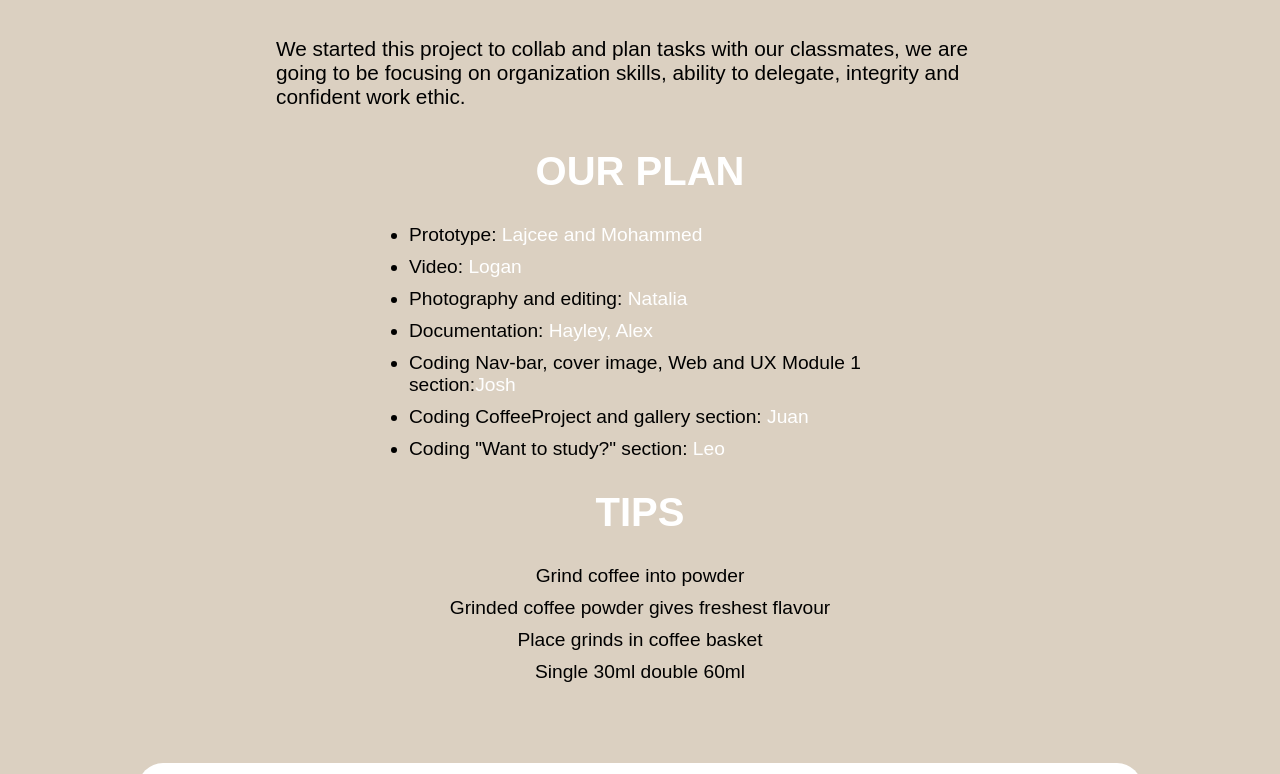
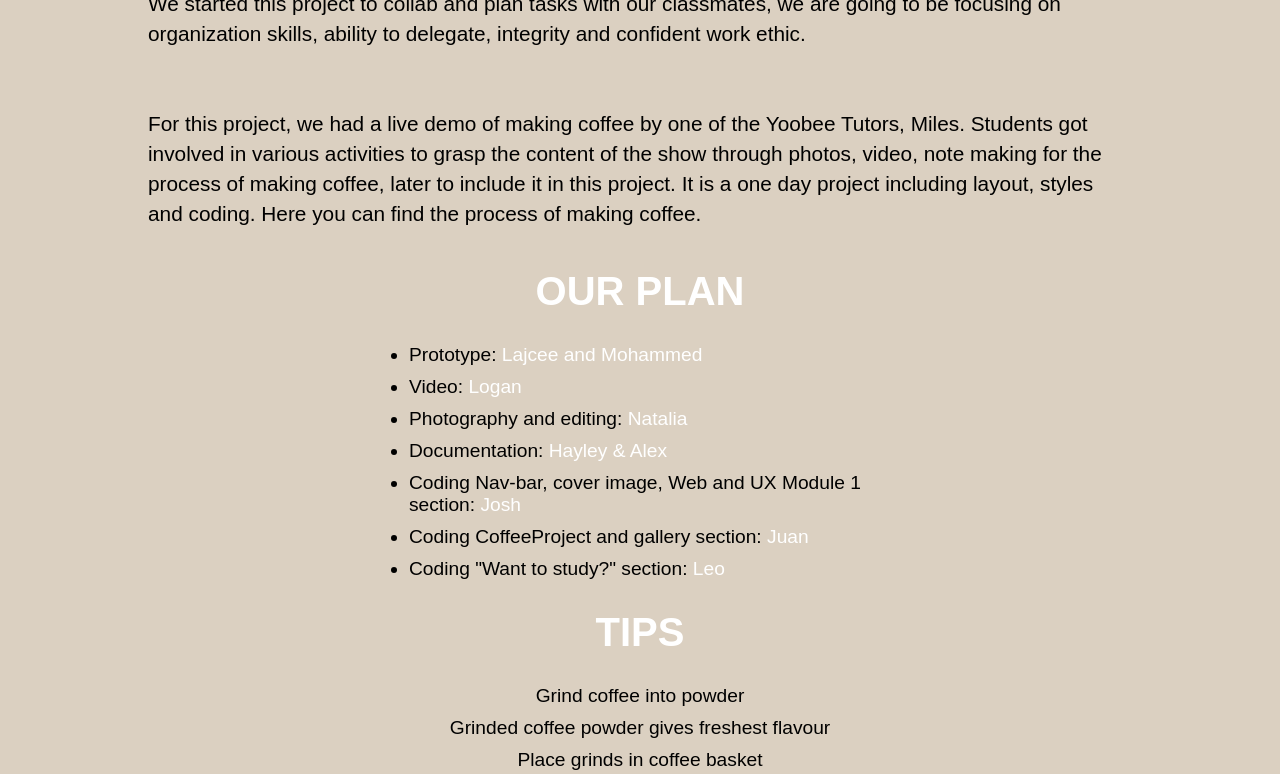
Before and after one commit to 20WDWU07/CoffeeProject, a plain HTML site: page index.html in a window 1280 px wide. Shown: the part 1745-2519 px from the top of the page. Drawn offline with nearby package versions, Linux system fonts and the light colour scheme.

Commit message:
text width adjusted

```diff
--- a/index.html
+++ b/index.html
@@ -27,21 +27,11 @@
 
   <main class="container">
 
-
-
-
-
-
-
-
-
     <!-- *************************************************************** -->
-
 
     <!-- 1. JoshV -->
 
     <!-- *************************************************************** -->
-
 
     <!-- header  -->
     <header class="header">
@@ -70,9 +60,6 @@
     </header>
 
 
-
-
-
     <!-- top navigation overlay-->
 
     <nav class="top-nav">
@@ -86,8 +73,6 @@
         <li class="top-nav-list"><a id="studyLink" class="top-nav-link" href="#study">Want to study?</a></li>
       </ul>
     </nav>
-
-
 
 
             <!-- Home Content-->
@@ -110,7 +95,7 @@
 
         </div>
         <!-- column2 -->
-        <div class="col col-sm-12 col-md-12 col-lg-6">
+        <div class="col col-sm-12 col-md-12 col-lg-6 ">
 
           <p class="home-text">
             In this course we learned more about HTML, CSS and JavaScript techniques. The intention is to implement new features to keep on challenging ourselves as we dive deep
@@ -123,15 +108,11 @@
 
     <!-- *************************************************************** -->
 
-
     <!-- 2. Natalia -->
 
-
-
-
-      <!-- *************************************************************** -->
-      <!-- Coffee recipe -->
-  <section id="coffee" class="coffee-project">
+    <!-- *************************************************************** -->
+    <!-- Coffee recipe -->
+    <section id="coffee" class="coffee-project">
 
       <div class="cont-header-con">
         <h2 class="cont-header">CoffeeProject</h2>
@@ -144,6 +125,14 @@
             classmates, we are going to be focusing on organization skills,
             ability to delegate, integrity and confident work ethic.
           </p>
+          <p class="home-text">
+            For this project, we had a live demo of making coffee by one of the
+            Yoobee Tutors, Miles. Students got involved in various activities to
+            grasp the content of the show through photos, video, note making for
+            the process of making coffee, later to include it in this project. It is
+            a one day project including layout, styles and coding. Here you can find the
+            process of making coffee.
+          </p>
 
           <h1 class="tittle-coff-h">OUR PLAN</h1>
 
@@ -151,8 +140,8 @@
             <li> Prototype: <span class="color-names">Lajcee and Mohammed</span> </li>
             <li> Video: <span class="color-names">Logan </span></li>
             <li> Photography and editing: <span class="color-names"> Natalia </span></li>
-            <li> Documentation: <span class="color-names">Hayley, Alex</span></li>
-            <li> Coding Nav-bar, cover image, Web and UX Module 1 section:<span class="color-names">Josh </span></li>
+            <li> Documentation: <span class="color-names">Hayley & Alex</span></li>
+            <li> Coding Nav-bar, cover image, Web and UX Module 1 section: <span class="color-names">Josh </span></li>
             <li> Coding CoffeeProject and gallery section: <span class="color-names">Juan </span></li>
             <li> Coding "Want to study?" section: <span class="color-names">Leo </span></li>
           </ul>
@@ -182,8 +171,8 @@
               </p>
               <h1 class="header-coff">Coffee extraction</h1>
               <p class="home-text">
-                Place the basket in espresso machine and lock it in by turning it
-                This runs water through the coffee grind to extract coffee
+                Place the basket in espresso machine and lock it in by turning it.
+                This runs water through the coffee grind to extract coffee.
                 Wait till the coffee turns a blonde colour and stop to avoid burning the coffee
               </p>
             </div>
--- a/sass/_containers.scss
+++ b/sass/_containers.scss
@@ -27,3 +27,7 @@ div, nav, header, footer{
 .gallery{
   margin: 100px auto;
 }
+
+.textPara{
+  border : 1px solid red;
+}
--- a/sass/_typography.scss
+++ b/sass/_typography.scss
@@ -38,10 +38,12 @@ h3{
 
 
 .home-text{
-  width: 60%;
+  width: 80%;
   margin: 20px auto;
   padding: 20px;
   font-size: 1.3rem;
+  line-height:30px;
+  // float : right;
 }
 
 
@@ -73,8 +75,6 @@ h3{
   padding: 10px;
   margin: 10px auto;
   font-size: 1.2rem;
-  // text-align: left;
-  // border: 1px solid red;
   width: 40%;
   li {
     list-style: disc;
```
Also changed, not shown: css/style.css, 1 other file.
